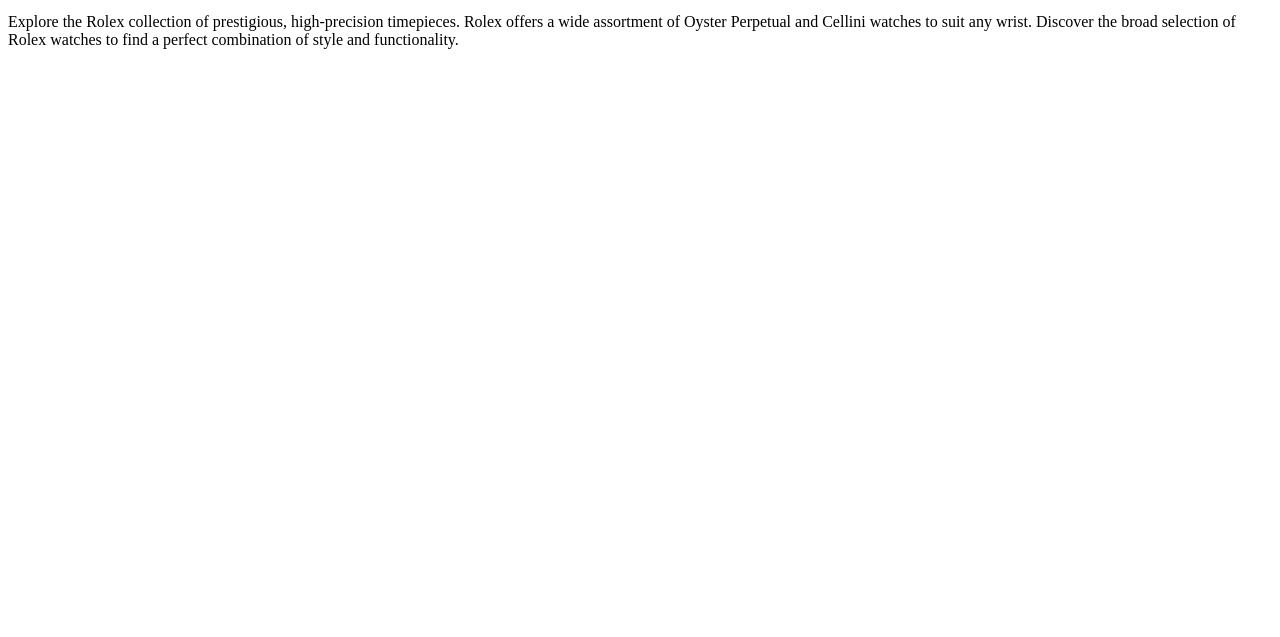
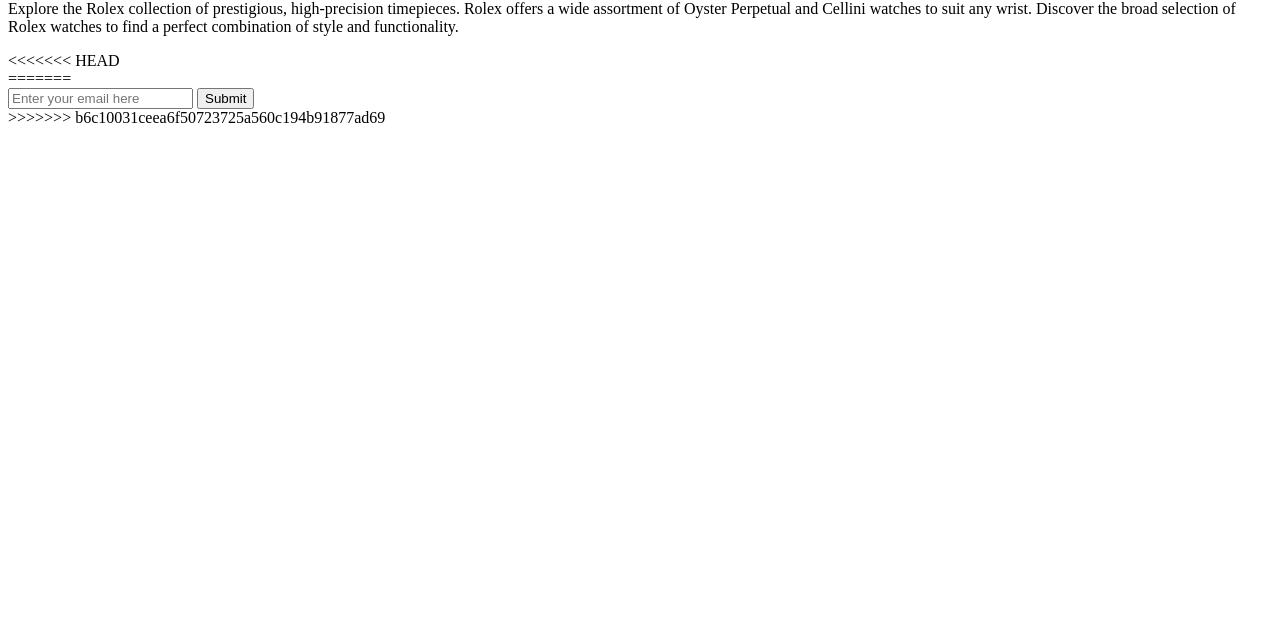
Before and after one commit to mustafa4321/product_landing, a plain HTML site: page index.html in a window 1280 px wide. Shown: the part 163-800 px from the top of the page. Drawn offline with Linux system fonts and the light colour scheme.

Commit message:
adding sections for body.

```diff
--- a/index.html
+++ b/index.html
@@ -15,6 +15,9 @@
                 <li><a class="nav-link" href="#prices">Prices</a></li>
             </ul>
         </nav>
+    </header>
+
+   <section>
         <h1>
             Find your ROLEX from online product Marketing
         </h1>
@@ -26,6 +29,7 @@
     </header>
     <div>
 
+<<<<<<< HEAD
         <section id="about">
 
         </section>
@@ -46,6 +50,15 @@
 
 
     </div>
+=======
+            <form action="" id="form">
+                <input type="email" placeholder="Enter your email here" id="email">
+                <input type="button" name="" value="Submit" id="">
+            </form>
+    </section>
+
+   <!--add a comment-->
+>>>>>>> b6c10031ceea6f50723725a560c194b91877ad69
     <script src="https://cdn.freecodecamp.org/testable-projects-fcc/v1/bundle.js"></script>
 </body>
 </html>
```
